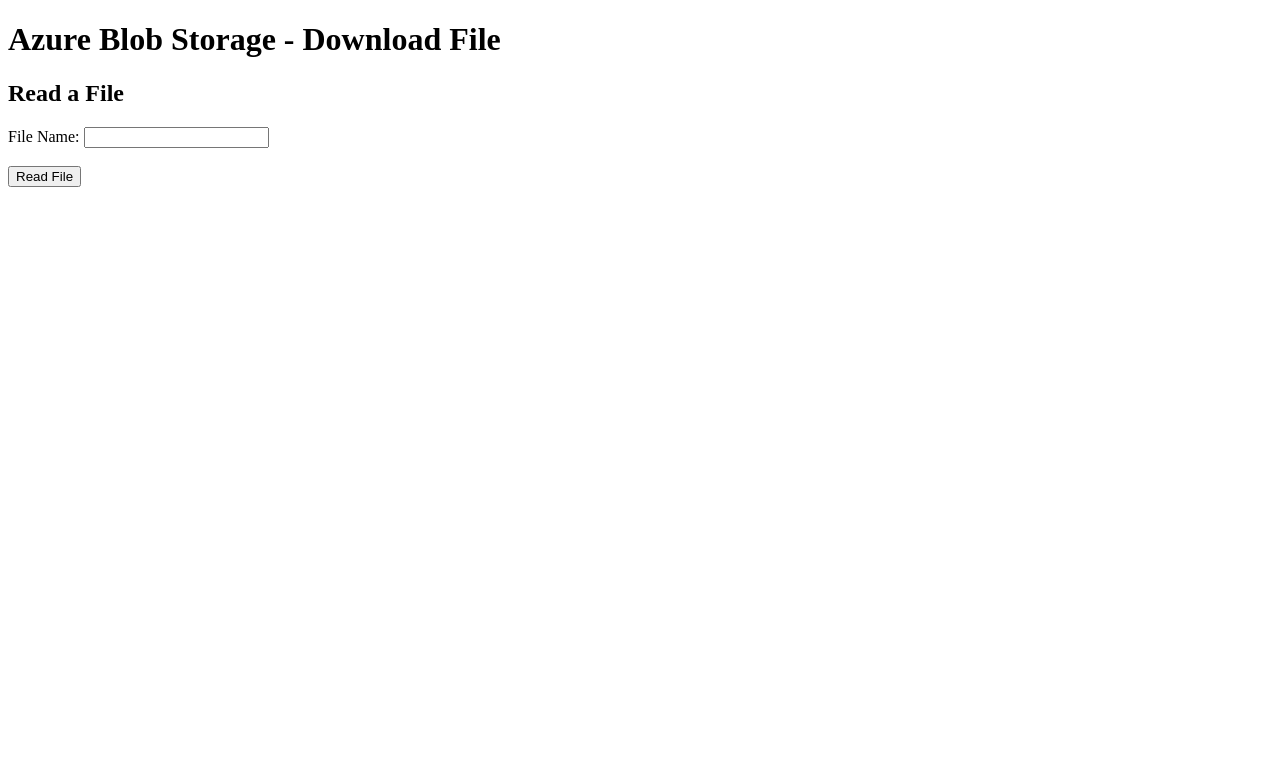
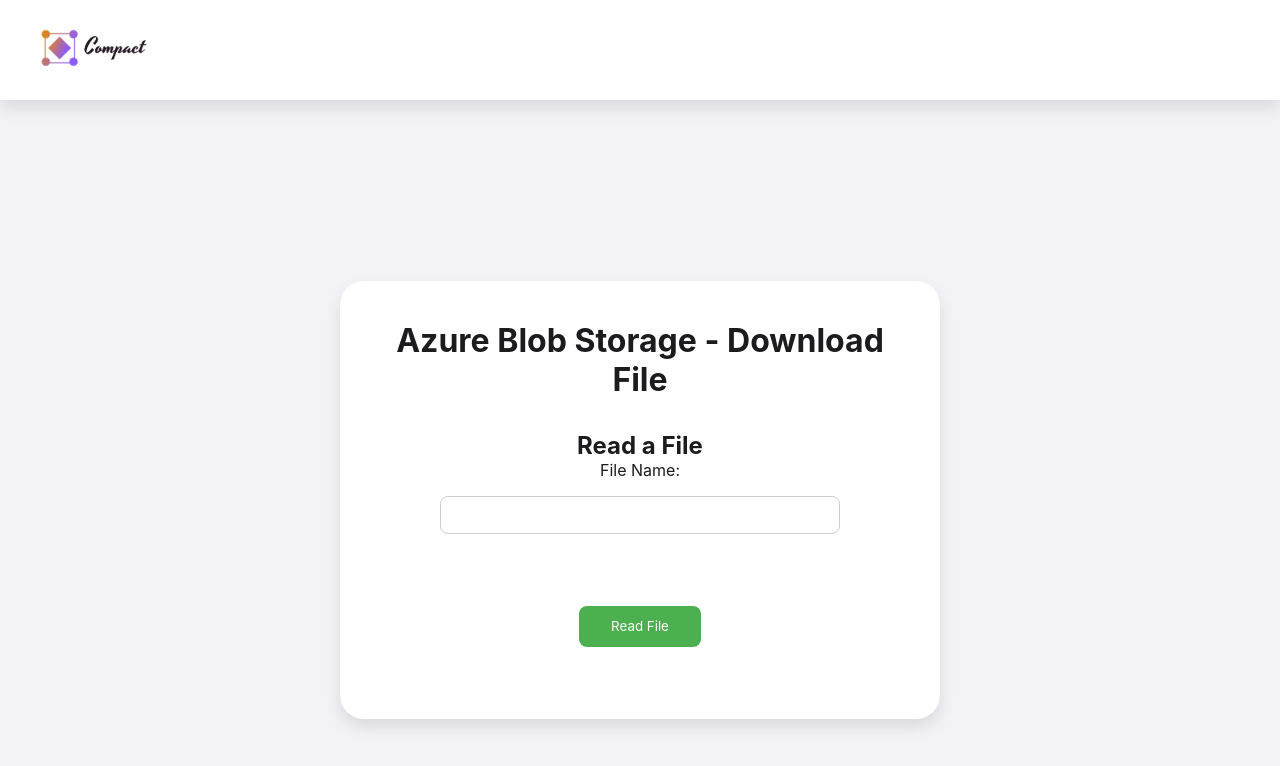
Before and after one commit to trijal18/sit-compact, a plain HTML site: page templates/download_file.html in a window 1280 px wide. Drawn offline with Linux system fonts and the light colour scheme.

Commit message:
frontend built

```diff
--- /dev/null
+++ b/static/download_file.css
@@ -0,0 +1,109 @@
+/* General Reset */
+* {
+    margin: 0;
+    padding: 0;
+    box-sizing: border-box;
+    font-family: -apple-system, BlinkMacSystemFont, 'Segoe UI', Roboto, Oxygen, Ubuntu, Cantarell;
+}
+
+body {
+    background: #f2f2f7;
+    color: #1c1c1e;
+}
+
+/* Navbar Styling */
+.navbar {
+    background: #ffffff;
+    padding: 1rem 1rem;
+    box-shadow: 0 0.5rem 1rem rgba(0, 0, 0, 0.1);
+    display: flex;
+    align-items: center;
+    position: sticky;
+    top: 0;
+    z-index: 1000;
+}
+
+.logo img {
+    max-width: 20%;
+    height: auto;
+}
+
+/* Content Layout */
+.content {
+    display: flex;
+    align-items: center;
+    justify-content: center;
+    height: 100vh;
+    padding: 1rem;
+}
+
+.container {
+    text-align: center;
+    background: #ffffff;
+    padding: 2.5rem;
+    border-radius: 1.5rem;
+    box-shadow: 0 0.5rem 1rem rgba(0, 0, 0, 0.1);
+    width: 100%;
+    max-width: 600px;
+}
+
+h1 {
+    font-size: 2rem;
+    margin-bottom: 2rem;
+}
+
+/* Form Styling */
+form {
+    display: flex;
+    flex-direction: column;
+    align-items: center;
+    gap: 1rem;
+}
+
+label {
+    font-size: 1rem;
+}
+
+input[type="text"] {
+    padding: 0.5rem;
+    font-size: 1rem;
+    width: 100%;
+    max-width: 400px;
+    border-radius: 0.5rem;
+    border: 1px solid #ccc;
+}
+
+button[type="submit"] {
+    padding: 0.8rem 2rem;
+    background-color: #4CAF50;
+    color: white;
+    border: none;
+    border-radius: 0.5rem;
+    cursor: pointer;
+}
+
+button[type="submit"]:hover {
+    background-color: #45a049;
+}
+
+/* Response Container Styling */
+#responseContainer {
+    margin-top: 2rem;
+    font-size: 1.1rem;
+    font-weight: 500;
+}
+
+/* Responsive Design */
+@media (max-width: 556px) {
+    .container {
+        padding: 1.5rem;
+    }
+
+    h1 {
+        font-size: 1.5rem;
+    }
+
+    .logo img {
+        max-width: 60px;
+    }
+}
--- /dev/null
+++ b/static/upload_file.css
@@ -0,0 +1,106 @@
+/* General Reset */
+* {
+    margin: 0;
+    padding: 0;
+    box-sizing: border-box;
+    font-family: -apple-system, BlinkMacSystemFont, 'Segoe UI', Roboto, Oxygen, Ubuntu, Cantarell;
+}
+
+body {
+    background: #f2f2f7;
+    color: #1c1c1e;
+}
+
+/* Navbar Styling */
+.navbar {
+    background: #ffffff;
+    padding: 1rem 1rem;
+    box-shadow: 0 0.5rem 1rem rgba(0, 0, 0, 0.1);
+    display: flex;
+    align-items: center;
+    position: sticky;
+    top: 0;
+    z-index: 1000;
+}
+
+.logo img {
+    max-width: 20%;
+    height: auto;
+}
+
+/* Content Layout */
+.content {
+    display: flex;
+    align-items: center;
+    justify-content: center;
+    height: 100vh;
+    padding: 1rem;
+}
+
+.container {
+    text-align: center;
+    background: #ffffff;
+    padding: 2.5rem;
+    border-radius: 1.5rem;
+    box-shadow: 0 0.5rem 1rem rgba(0, 0, 0, 0.1);
+    width: 100%;
+    max-width: 600px;
+}
+
+h1 {
+    font-size: 2rem;
+    margin-bottom: 2rem;
+}
+
+/* Form Styling */
+form {
+    display: flex;
+    flex-direction: column;
+    align-items: center;
+    gap: 1rem;
+}
+
+label {
+    font-size: 1rem;
+}
+
+input[type="text"], textarea {
+    padding: 0.5rem;
+    font-size: 1rem;
+    width: 100%;
+    max-width: 400px;
+    border-radius: 0.5rem;
+    border: 1px solid #ccc;
+}
+
+textarea {
+    resize: vertical;
+}
+
+button[type="submit"] {
+    padding: 0.8rem 2rem;
+    background-color: #4CAF50;
+    color: white;
+    border: none;
+    border-radius: 0.5rem;
+    cursor: pointer;
+}
+
+button[type="submit"]:hover {
+    background-color: #45a049;
+}
+
+/* Responsive Design */
+@media (max-width: 556px) {
+    .container {
+        padding: 1.5rem;
+    }
+
+    h1 {
+        font-size: 1.5rem;
+    }
+
+    .logo img {
+        max-width: 60px;
+    }
+}
--- a/templates/download_file.html
+++ b/templates/download_file.html
@@ -3,10 +3,18 @@
 <head>
     <meta charset="UTF-8">
     <meta name="viewport" content="width=device-width, initial-scale=1.0">
-    <title>Download File from Azure Blob Storage</title>
+    <title>Compact</title>
+    <link rel="stylesheet" href="../static/download_file.css">
+    <link rel="icon" href="../static/images/default-removebg-preview.png">
 </head>
 <body>
-
+    <header class="navbar">
+        <div class="logo">
+            <img class="compact_logo" src="../static/images/cover-removebg-preview.png" alt="Compact Logo">
+        </div>
+    </header>
+    <main class="content">
+        <div class="container">
             <h1>Azure Blob Storage - Download File</h1>
 
             <h2>Read a File</h2>
@@ -20,6 +28,7 @@
             <div id="responseContainer">
                 <!-- Response from Flask server will be displayed here -->
             </div>
-
+        </div>
+    </main>
 </body>
 </html>
```
Also changed, not shown: templates/upload_file.html (+12 -3 lines). Lines whose indentation alone changed are shown as unchanged.
